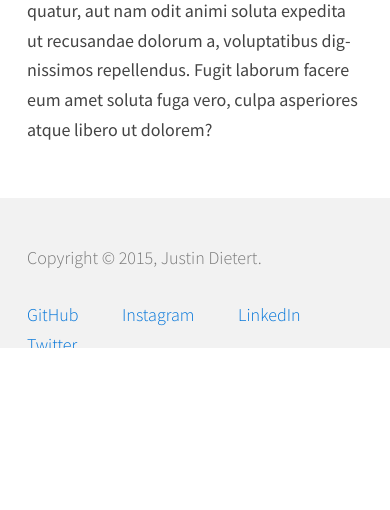
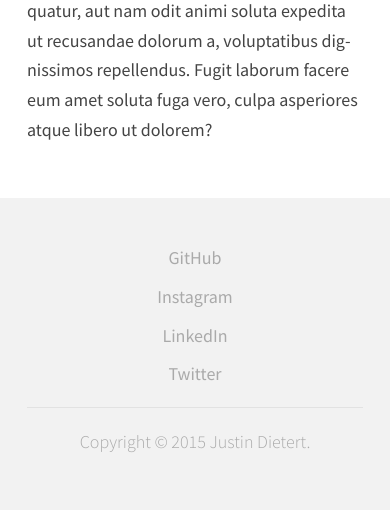
Before and after one commit to justindietert/justindietert.dev, a PHP site: page / in a window 390 px wide. Shown: the part 1137-1647 px from the top of the page. Before the commit the page ends 1485 px from the top, so only its background shows below. Run offline with PHP 8.4, Linux system fonts and the light colour scheme; some libraries are stand-ins or nearby versions; some web fonts are replaced.

Commit message:
improvements to footer styling and minor overall tweaks

```diff
--- a/public/css/main.css
+++ b/public/css/main.css
@@ -36,9 +36,9 @@ html {
 
 hr {
     display: block;
-    height: 1px;
+    height: 0.056em; /* 1px */
     border: 0;
-    border-top: 1px solid #ccc;
+    border-top: 0.056em solid #e2e2e2;
     margin: 1em 0;
     padding: 0;
 }
@@ -69,7 +69,7 @@ textarea {
     padding: 0.2em 0 0.4em 2.5em;
 }
 
-.browserupgrade a:link,
+.browserupgrade a,
 .browserupgrade a:visited {
     color: #9CC8F1;
 }
@@ -483,6 +483,11 @@ ol, ul {
     list-style: none;
 }
 
+img {
+    max-width: 100%; /* Makes sure images respect the bounds of a fluid container. The image never exceeds the width of its container. */
+    height: auto;    /* The image's aspect ratio is preserved even if it has an inline height set. */
+}
+
 #wrap {
     background: #fff;
     overflow: hidden;
@@ -504,9 +509,14 @@ hr#topbar {
 
 section#main {
     padding-top: 3.25em;
-    padding-bottom: 8.333em; /* Height of footer element */
+    padding-bottom: 11em; /* Height of footer element */
     background: #fff;
 }
+    @media only screen and (max-width: 28.125em) {
+        section#main {
+                padding-bottom: 17.325em; /* Height of footer element */
+            }
+        }
 
 #logo {
     float: left;
@@ -584,13 +594,17 @@ nav.navigation ul {
         nav.navigation ul {
             padding: 0;
             text-align: left;
-            border-top: 0.056em dotted #dfdfdf;
+            border-top: 0.056em solid #f2f2f2;
         }
     }
 
 nav.navigation ul li {
     display: inline;
     margin: 0 2.222em 0 0;
+}
+
+nav.navigation ul li:last-child {
+    margin-right: 0;
 }
     @media only screen and (max-width: 50em) {
         nav.navigation ul li {
@@ -612,7 +626,7 @@ nav.navigation ul li a {
         nav.navigation ul li a {
                 display: block;
                 padding: 1em 0 1.111em 0;
-                border-bottom: 0.056em dotted #dfdfdf;
+                border-bottom: 0.056em solid #f2f2f2;
             }
         }
 
@@ -647,16 +661,42 @@ div.inner {
     }
 
 /*----------------------------------*\
+    Main Body Text Links
+\*----------------------------------*/
+
+div.inner a,
+div.inner a:visited {
+    color: #0074D9;
+    text-decoration: none;
+}
+
+div.inner a:hover,
+div.inner a:active,
+div.inner a:focus {
+    text-decoration: none;
+    border-bottom: 0.056em dotted #0074D9;
+    padding-bottom: 0.111em;
+    outline: 0;
+}
+
+/*----------------------------------*\
     Footer
 \*----------------------------------*/
 
 footer {
-    height: 8.333em; /* Set to be the same as padding-bottom on section#main */
+    height: 11em; /* Set to be the same as padding-bottom on section#main */
     position: absolute;
     bottom: 0;
     left: 0;
     background: #f2f2f2;
+    color: #aaa;
+    font-weight: 300;
 }
+    @media only screen and (max-width: 28.125em) {
+        footer {
+                height: 17.325em; /* Set to be the same as padding-bottom on section#main */
+            }
+        }
 
 div.foot {
     margin: 0 auto;
@@ -669,11 +709,36 @@ ul.social {
     margin: 0;
 }
 
-ul.social li{
+ul.social li {
     display: inline;
     margin: 0 2.222em 0 0;
 }
+    @media only screen and (max-width: 28.125em) {
+        ul.social li {
+                display: block;
+                margin: 0 0 0.5em 0;
+            }
+        }
 
+ul.social li:last-child {
+    margin-right: 0;
+}
+
+div.inner ul.social li a,
+div.inner ul.social li a:visited {
+    text-decoration: none;
+    font-weight: 400;
+    color: #aaa;
+}
+
+div.inner ul.social li a:hover,
+div.inner ul.social li a:active,
+div.inner ul.social li a:focus {
+    text-decoration: none;
+    border-bottom: 0.056em dotted #aaa;
+    padding-bottom: 0.111em;
+    outline: 0;
+}
 
 /*---------------------------------------------------------*\
 
@@ -698,30 +763,6 @@ h6 {
 
 strong {
     font-weight: 600;
-}
-
-footer {
-    color: #777;
-    font-weight: 300;
-}
-
-/*----------------------------------*\
-    Main Body Text Links
-\*----------------------------------*/
-
-div.inner a:link,
-div.inner a:visited {
-    color: #0074D9;
-    text-decoration: none;
-}
-
-div.inner a:hover,
-div.inner a:active,
-div.inner a:focus {
-    text-decoration: none;
-    border-bottom: 0.056em dotted #0074D9;
-    padding-bottom: 0.111em;
-    outline: 0;
 }
 
 /*----------------------------------*\
@@ -791,6 +832,9 @@ div.inner a:focus {
     *zoom: 1;
 }
 
+.centertext {
+    text-align: center;
+}
 
 /*---------------------------------------------------------*\
 
--- a/public/index.html
+++ b/public/index.html
@@ -67,14 +67,15 @@
 
         <footer role="contentinfo" class="row col">
             <div class="foot">
-                <div class="inner">
-                    <p>Copyright &copy; 2015, Justin Dietert.</p>
+                <div class="inner centertext">
                     <ul class="social">
                         <li><a href="http://github.com/justindietert">GitHub</a></li>
                         <li><a href="http://instagram.com/justindietert">Instagram</a></li>
                         <li><a href="http://linkedin.com/in/justindietert">LinkedIn</a></li>
                         <li><a href="http://twitter.com/justindietert">Twitter</a></li>
                     </ul>
+                    <hr>
+                    <p>Copyright &copy; 2015 Justin Dietert.</p>
                 </div>
             </div>
         </footer>
```
